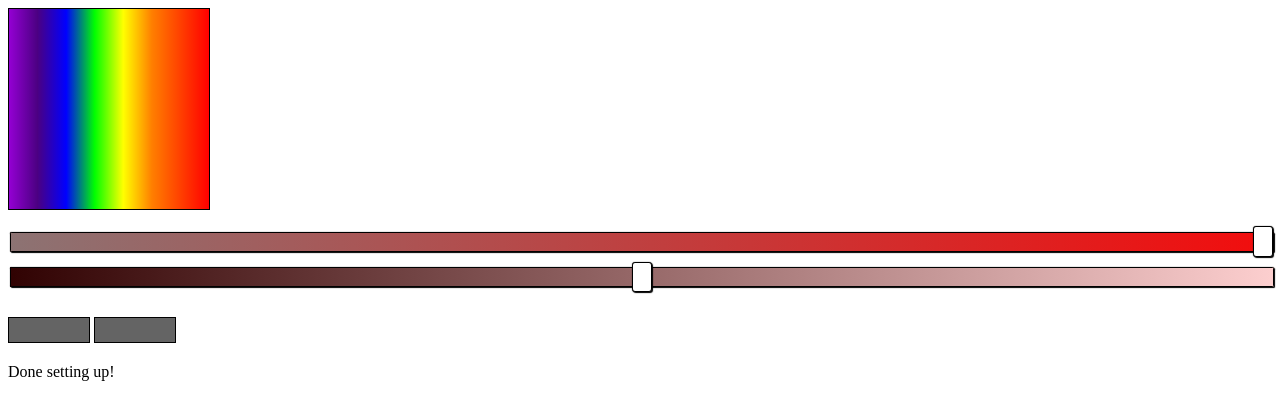
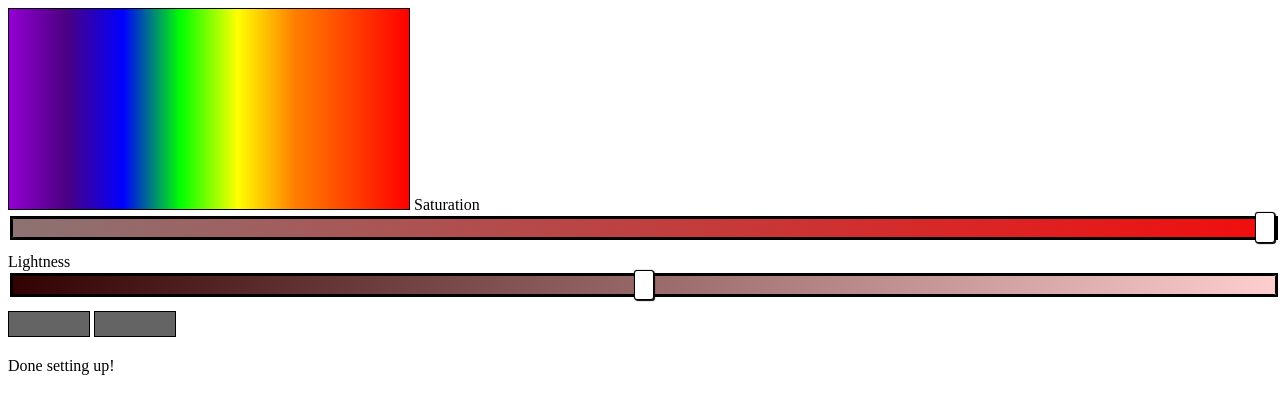
Before and after one commit to NicolaMigliore/vue-color-picker, a plain HTML site: page index.html in a window 1280 px wide. Drawn offline with Linux system fonts and the light colour scheme.

Commit message:
Clider background changes.

```diff
--- a/index.html
+++ b/index.html
@@ -17,10 +17,11 @@
             v-on:click="setColor($event); setHue(selColor);"
             v-on:mousemove="curColor = getMouseColor($event)"
             ></canvas>
-        <div id="detail-sliders">
+            <label for="saturation-slider">Saturation</label>
             <input
                 type="range"
                 id="saturation-slider"
+                name="saturation-slider"
                 class="gradient-slider"
                 min=10
                 max=90
@@ -28,10 +29,12 @@
                 v-model="saturation"
                 v-on:change="setColor();"
                 v-bind:style="{'background-image': 'linear-gradient(to right, hsl('+hue+', 10%, '+ lightness +'%), hsl('+hue+', 90%, '+ lightness +'%))'}"
-            /></span>
+            />
+            <label for="lightness-slider">Lightness</label>
             <input
                 type="range"
                 id="lightness-slider"
+                name="lightness-slider"
                 class="gradient-slider"
                 min=10
                 max=90
@@ -40,7 +43,6 @@
                 v-on:change="setColor();"
                 v-bind:style="{'background-image': 'linear-gradient(to right, hsl('+hue+', '+ saturation +'%, 10%), hsl('+hue+', '+ saturation +'%, 90%))'}"
             />
-        </div>
         <span id="current-color" class="color-showcase" v-bind:style="'background-color: ' + curColor"></span>
         <span id="selected-color" class="color-showcase" v-bind:style="'background-color: ' + selColor"></span>
         <div id="log-area">
--- a/main.js
+++ b/main.js
@@ -12,7 +12,7 @@ var app = new Vue({
     data: {
         canvas: null,
         ctx: null,
-        canvasW: 200,
+        canvasW: 400,
         canvasH: 200,
         logText: '',
         curColor: 'rgb(100,100,100)',
--- a/styles.css
+++ b/styles.css
@@ -12,10 +12,11 @@
 
 
 /*====================CUSTOM_SLIDERS====================*/
-#detail-sliders{
+/* #detail-sliders{
     margin-top: 1em;
     margin-bottom: 1em;
-}
+    width: 200px;
+} */
 
 /*--------------------Hide default styling--------------------*/
 .gradient-slider{
@@ -95,7 +96,7 @@
     height: 1.5em;
     cursor: pointer;
     box-shadow: 1px 1px 1px #000000, 0px 0px 1px #0d0d0d;
-    background: #3071a9;
+    /* background: #3071a9; */
     border-radius: 1.3px;
     border: 0.2px solid #010101;
 }
@@ -110,7 +111,7 @@
     color: transparent;
 }
 .gradient-slider::-ms-fill-lower {
-    background: #2a6495;
+    /* background: #2a6495; */
     border: 0.2px solid #010101;
     border-radius: 2.6px;
     box-shadow: 1px 1px 1px #000000, 0px 0px 1px #0d0d0d;
@@ -119,7 +120,7 @@
     background: #3071a9;
 } */
 .gradient-slider::-ms-fill-upper {
-    background: #3071a9;
+    /* background: #3071a9; */
     border: 0.2px solid #010101;
     border-radius: 2.6px;
     box-shadow: 1px 1px 1px #000000, 0px 0px 1px #0d0d0d;
@@ -127,3 +128,41 @@
 /* .gradient-slider:focus::-ms-fill-upper {
     background: #367ebd;
 } */
+
+input[type="range"]{
+    border: solid 0.2em black;
+}
+
+
+
+/*====================LAYOUT====================*/
+/* #color-picker{
+    display: grid;
+    grid-template-columns: 200px 200px;
+    grid-template-rows: 200px auto;
+    grid-template-areas:
+        "hue-select" "hue-select"
+        "satur-label" "satur-input"
+} */
+/*
+canvas#color-pallet{
+    grid-area: hue-select;
+}
+label[for=saturation-slider]{
+    grid-area: satur-label;
+}
+input#saturation-slider{
+    grid-area: satur-input;
+} */
+/* label[for=lightness-slider]{
+    grid-area: light-label;
+}
+input#lightness-slider{
+    grid-area: light-input;
+}
+span#current-color{
+    grid-area: cur-color;
+}
+span#selected-color{
+    grid-area: sel-color;
+} */
```
